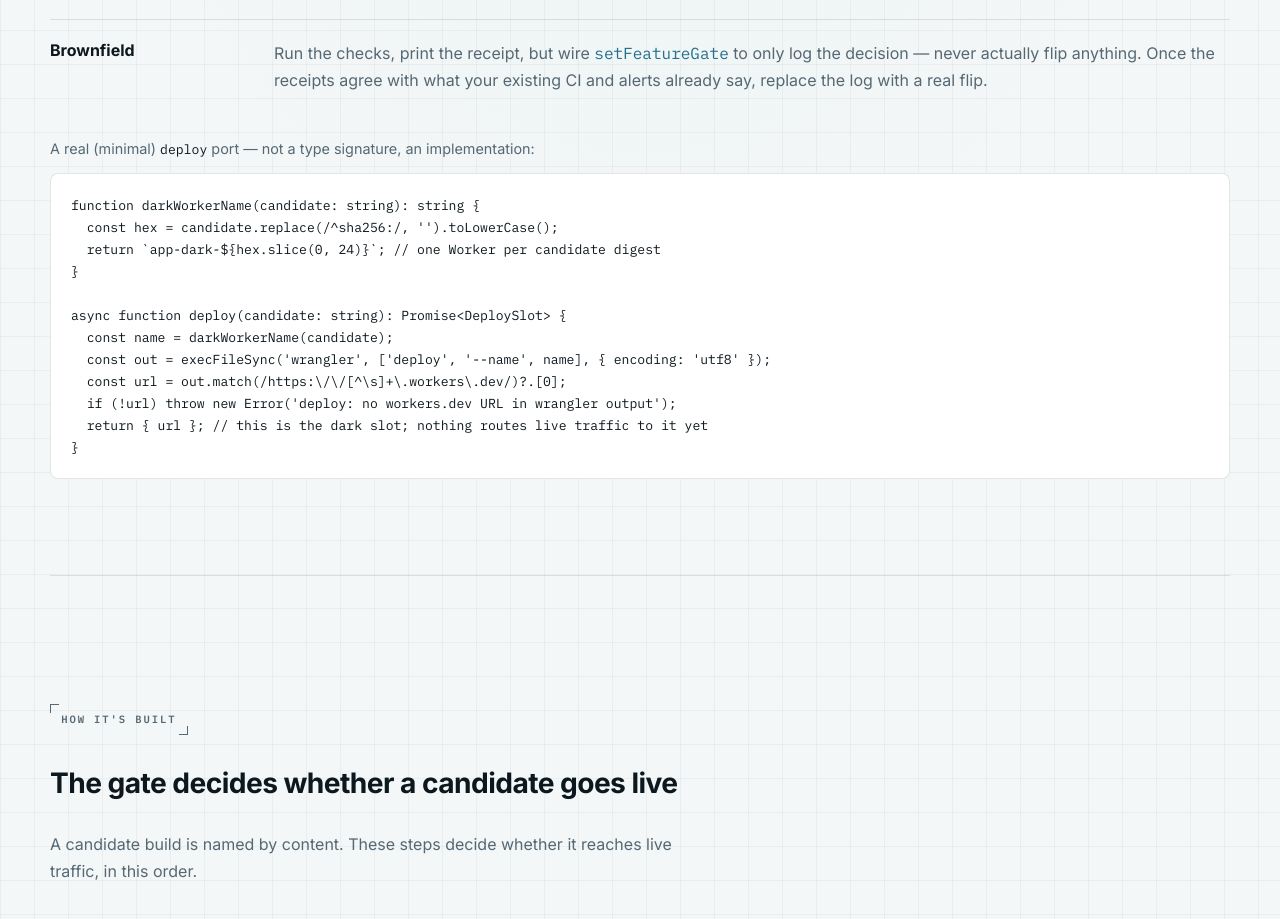
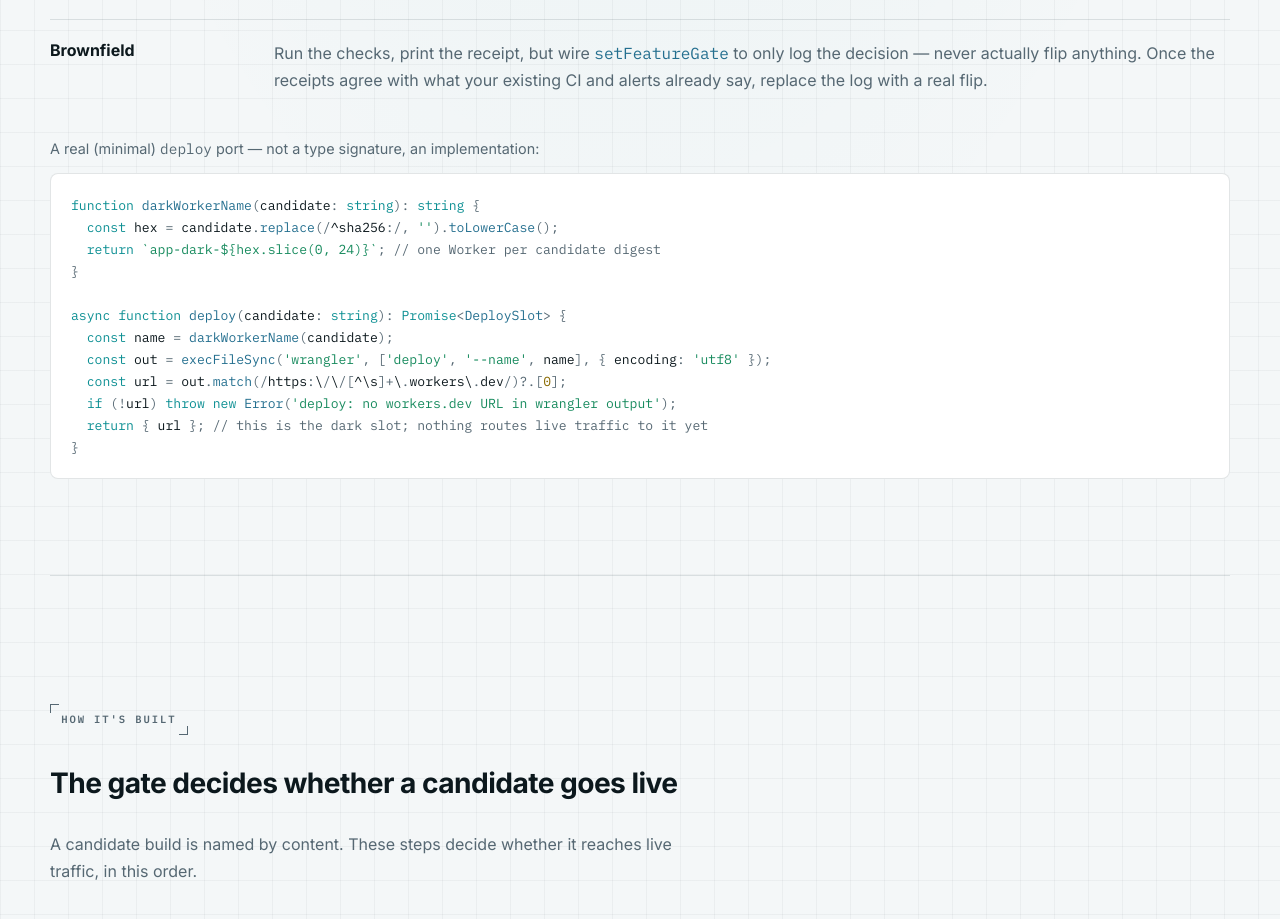
Before and after one commit to acoyfellow/airlock, a SvelteKit app in the folder site/: page /docs in a window 1280 px wide. Shown: the part 1840-2759 px from the top of the page. Built offline with nearby package versions, Linux system fonts and the light colour scheme.

Commit message:
site: syntax-highlight the /docs code block
Add a small dependency-free CodeBlock.svelte that tokenizes TS/JS and colors
each token with the existing theme tokens (tracks light/dark). Replaces the
plain <pre><code> on /docs. Catch-all token rule preserves regex backslashes.

```diff
--- /dev/null
+++ b/site/src/lib/CodeBlock.svelte
@@ -0,0 +1,84 @@
+<script lang="ts">
+  // A tiny, dependency-free TypeScript/JS highlighter. It tokenizes with one
+  // ordered regex and colors each token with the site's existing theme tokens,
+  // so it tracks light/dark automatically. Not a full parser — enough for the
+  // short, hand-checked snippets on this site.
+  export let code: string;
+  export let label: string | undefined = undefined;
+
+  type Tok = { text: string; cls: string };
+
+  const KEYWORDS = new Set([
+    'function', 'return', 'const', 'let', 'var', 'if', 'else', 'for', 'while',
+    'async', 'await', 'new', 'throw', 'import', 'export', 'from', 'type',
+    'interface', 'class', 'extends', 'implements', 'this', 'typeof', 'as',
+    'true', 'false', 'null', 'undefined', 'void', 'string', 'number', 'boolean',
+    'Promise',
+  ]);
+
+  // Order matters: comments and strings first so their contents aren't re-lexed.
+  const TOKEN = new RegExp(
+    [
+      '(\\/\\/[^\\n]*)', // 1 line comment
+      '(`(?:\\\\.|[^`\\\\])*`|\'(?:\\\\.|[^\'\\\\])*\'|"(?:\\\\.|[^"\\\\])*")', // 2 string
+      '(\\b\\d[\\d_.]*\\b)', // 3 number
+      '([A-Za-z_$][\\w$]*)(?=\\s*\\()', // 4 call/def name
+      '([A-Za-z_$][\\w$]*)', // 5 word (keyword or ident)
+      '([{}()\\[\\];,.:?=<>+\\-*/%!&|]+)', // 6 punctuation
+      '(\\s+)', // 7 whitespace
+      '([\\s\\S])', // 8 any other single char (backslashes, etc.)
+    ].join('|'),
+    'g'
+  );
+
+  function tokenize(src: string): Tok[] {
+    const out: Tok[] = [];
+    let m: RegExpExecArray | null;
+    TOKEN.lastIndex = 0;
+    while ((m = TOKEN.exec(src))) {
+      if (m[1]) out.push({ text: m[1], cls: 'c-comment' });
+      else if (m[2]) out.push({ text: m[2], cls: 'c-string' });
+      else if (m[3]) out.push({ text: m[3], cls: 'c-number' });
+      else if (m[4]) out.push({ text: m[4], cls: KEYWORDS.has(m[4]) ? 'c-keyword' : 'c-fn' });
+      else if (m[5]) out.push({ text: m[5], cls: KEYWORDS.has(m[5]) ? 'c-keyword' : (/^[A-Z]/.test(m[5]) ? 'c-type' : 'c-plain') });
+      else if (m[6]) out.push({ text: m[6], cls: 'c-punct' });
+      else out.push({ text: m[7] ?? m[8] ?? m[0], cls: 'c-plain' });
+    }
+    return out;
+  }
+
+  $: tokens = tokenize(code);
+</script>
+
+<div class="code-block">
+  {#if label || $$slots.label}<p class="code-block-label"><slot name="label">{label}</slot></p>{/if}
+  <pre><code>{#each tokens as t}<span class={t.cls}>{t.text}</span>{/each}</code></pre>
+</div>
+
+<style>
+  .code-block { margin-top: var(--space-6); }
+  .code-block-label { margin: 0 0 var(--space-3); color: var(--color-muted); font-size: 0.9rem; }
+  pre {
+    margin: 0;
+    padding: var(--space-5);
+    border: 1px solid var(--color-border);
+    border-radius: var(--radius-md);
+    background: var(--color-layer);
+    overflow-x: auto;
+  }
+  code {
+    font-family: 'IBM Plex Mono', SFMono-Regular, Menlo, Monaco, Consolas, monospace;
+    font-size: 0.82rem;
+    line-height: 1.6;
+    color: var(--color-text);
+    white-space: pre;
+  }
+  .c-plain { color: var(--color-text); }
+  .c-punct { color: var(--color-muted); }
+  .c-comment { color: var(--color-muted); font-style: italic; }
+  .c-string { color: var(--color-green); }
+  .c-number { color: var(--color-amber); }
+  .c-keyword { color: var(--color-accent); }
+  .c-type { color: var(--color-blue); }
+  .c-fn { color: var(--color-blue); }
+</style>
--- a/site/src/routes/docs/+page.svelte
+++ b/site/src/routes/docs/+page.svelte
@@ -1,7 +1,21 @@
 <script lang="ts">
   import Topbar from '$lib/Topbar.svelte';
   import Footer from '$lib/Footer.svelte';
+  import CodeBlock from '$lib/CodeBlock.svelte';
   import { pipeline, ports, fanoutBackends, experiments } from '$lib/site';
+
+  const deployPortSnippet = `function darkWorkerName(candidate: string): string {
+  const hex = candidate.replace(/^sha256:/, '').toLowerCase();
+  return \`app-dark-\${hex.slice(0, 24)}\`; // one Worker per candidate digest
+}
+
+async function deploy(candidate: string): Promise<DeploySlot> {
+  const name = darkWorkerName(candidate);
+  const out = execFileSync('wrangler', ['deploy', '--name', name], { encoding: 'utf8' });
+  const url = out.match(/https:\\/\\/[^\\s]+\\.workers\\.dev/)?.[0];
+  if (!url) throw new Error('deploy: no workers.dev URL in wrangler output');
+  return { url }; // this is the dark slot; nothing routes live traffic to it yet
+}`;
 
   const napkinChecks = [
     { command: 'git clone https://github.com/acoyfellow/airlock && cd airlock', note: 'no Cloudflare account needed' },
@@ -87,21 +101,9 @@
         <dd>Run the checks, print the receipt, but wire <code>setFeatureGate</code> to only log the decision — never actually flip anything. Once the receipts agree with what your existing CI and alerts already say, replace the log with a real flip.</dd>
       </div>
     </dl>
-    <div class="code-block">
-      <p class="code-block-label">A real (minimal) <code>deploy</code> port — not a type signature, an implementation:</p>
-      <pre><code>{`function darkWorkerName(candidate: string): string {
-  const hex = candidate.replace(/^sha256:/, '').toLowerCase();
-  return \`app-dark-\${hex.slice(0, 24)}\`; // one Worker per candidate digest
-}
-
-async function deploy(candidate: string): Promise<DeploySlot> {
-  const name = darkWorkerName(candidate);
-  const out = execFileSync('wrangler', ['deploy', '--name', name], { encoding: 'utf8' });
-  const url = out.match(/https:\\/\\/[^\\s]+\\.workers\\.dev/)?.[0];
-  if (!url) throw new Error('deploy: no workers.dev URL in wrangler output');
-  return { url }; // this is the dark slot; nothing routes live traffic to it yet
-}`}</code></pre>
-    </div>
+    <CodeBlock code={deployPortSnippet}>
+      <svelte:fragment slot="label">A real (minimal) <code>deploy</code> port — not a type signature, an implementation:</svelte:fragment>
+    </CodeBlock>
   </section>
 
   <section class="section" aria-labelledby="pipeline">
@@ -213,24 +215,6 @@ async function deploy(candidate: string): Promise<DeploySlot> {
   .step-gate dt { color: var(--color-green); }
   .step-promote dt { color: var(--color-amber); }
 
-  .code-block { margin-top: var(--space-6); }
-  .code-block-label { margin: 0 0 var(--space-3); color: var(--color-muted); font-size: 0.9rem; }
-  .code-block pre {
-    margin: 0;
-    padding: var(--space-5);
-    border: 1px solid var(--color-border);
-    border-radius: var(--radius-md);
-    background: var(--color-layer);
-    overflow-x: auto;
-  }
-  .code-block code {
-    font-family: 'IBM Plex Mono', SFMono-Regular, Menlo, Monaco, Consolas, monospace;
-    font-size: 0.82rem;
-    line-height: 1.6;
-    color: var(--color-text);
-    white-space: pre;
-  }
-
   .status-tag {
     font-family: 'IBM Plex Mono', SFMono-Regular, Menlo, Monaco, Consolas, monospace;
     font-size: 0.65rem;
```
